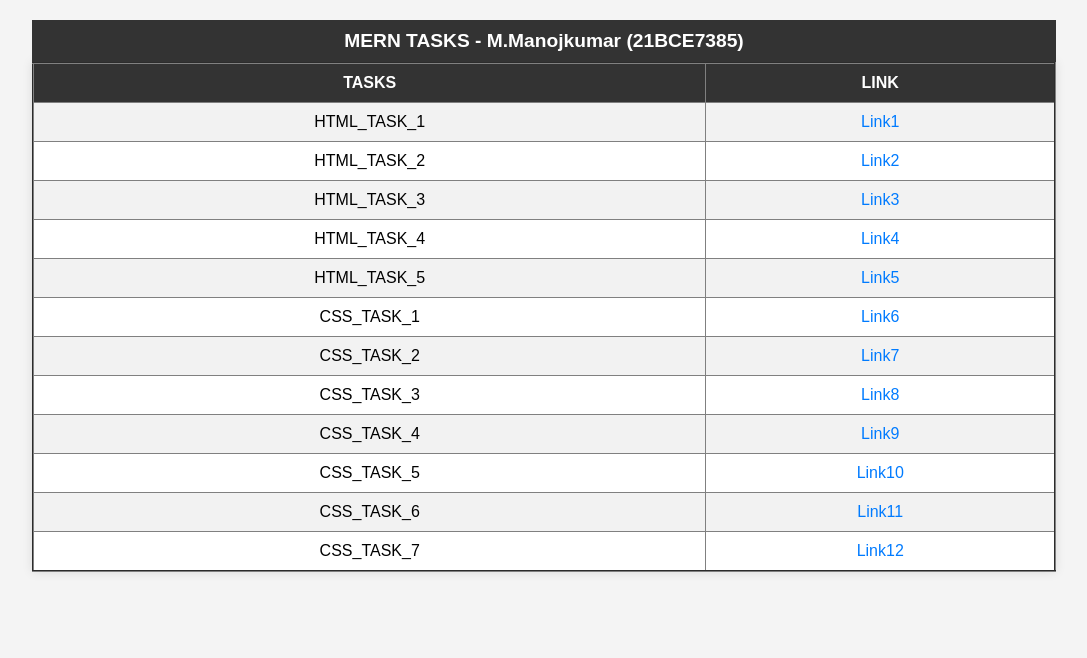
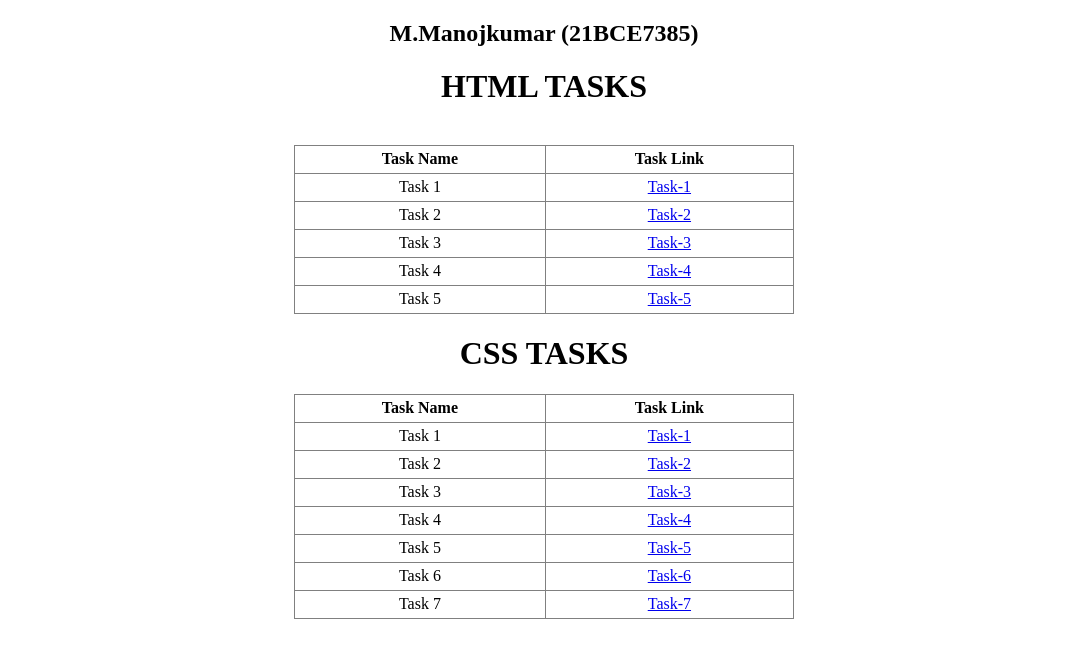
Before and after one commit to Manoj3109/MernFS2023, a plain HTML site: page index.html in a window 1280 px wide. Shown: the whole page, without its empty margins (96-1183 px from the left). Drawn offline with Linux system fonts and the light colour scheme.

Commit message:
Update index.html

```diff
--- a/index.html
+++ b/index.html
@@ -1,119 +1,88 @@
 <!DOCTYPE html>
 <html lang="en">
 <head>
-    <meta charset="UTF-8" />
-    <meta name="viewport" content="width=device-width, initial-scale=1.0" />
-    <title>MERN ASSIGNMENTS</title>
+    <meta charset="UTF-8">
+    <meta name="viewport" content="width=device-width, initial-scale=1.0">
+    <title>Document</title>
     <style>
-      body {
-        font-family: Arial, sans-serif;
-        background-color: #f4f4f4;
-        margin: 0;
-        padding: 0;
+        table,td,th,tr{
+            border-collapse: collapse;
+            width : 500px;
+            height: 25px;
+            text-align: center;
+        }
+        table{
+            margin-left: auto;
+            margin-right: auto;
         }
 
-      header {
-        text-align: center;
-        background-color: #333;
-        color: #fff;
-        padding: 20px 0;
-      }
-
-      table {
-        width: 80%;
-        margin: 20px auto;
-        border-collapse: collapse;
-        background-color: #fff;
-        box-shadow: 0 0 10px rgba(0, 0, 0, 0.1);
-      }
-
-      caption {
-        font-size: 1.2em;
-        font-weight: bold;
-        padding: 10px;
-        background-color: #333;
-        color: #fff;
-      }
-
-      th,
-      td {
-        padding: 10px;
-        text-align: center;
-      }
-
-      th {
-        background-color: #333;
-        color: #fff;
-      }
-
-      tr:nth-child(even) {
-        background-color: #f2f2f2;
-      }
-
-      a {
-        text-decoration: none;
-        color: #007bff;
-      }
-
-      a:hover {
-        text-decoration: underline;
-      }
     </style>
 </head>
 <body>
-    <table border="2" align="center">
-      <caption>
-        MERN TASKS - M.Manojkumar (21BCE7385)
-      </caption>
-      <th>TASKS</th>
-      <th>LINK</th>
+    <h2 style="text-align: center">
+        M.Manojkumar (21BCE7385)
+    </h2>
+    <h1 style="text-align: center">HTML TASKS</h1>
+    <br>
+    <table border = '1'>
         <tr>
-        <td>HTML_TASK_1</td>
-        <td><a href="Html-task1.html">Link1</a></td>
+            <th>Task Name</th>
+            <th>Task Link</th>
         </tr>
         <tr>
-        <td>HTML_TASK_2</td>
-        <td><a href="Html-task2.html">Link2</a></td>
+            <td>Task 1</th>
+            <td><a href = "Html-task1.html" target="_blank">Task-1</a></td>
         </tr>
         <tr>
-        <td>HTML_TASK_3</td>
-        <td><a href="Html-task3.html">Link3</a></td>
+            <td>Task 2</th>
+            <td><a href = "Html-task2.html" target="_blank">Task-2</a></td>
         </tr>
         <tr>
-        <td>HTML_TASK_4</td>
-        <td><a href="Html-task4.html">Link4</a></td>
+            <td>Task 3</th>
+            <td><a href = "Html-task3.html" target="_blank">Task-3</a></td>
         </tr>
         <tr>
-        <td>HTML_TASK_5</td>
-        <td><a href="Html-task5.html">Link5</a></td>
+            <td>Task 4</th>
+            <td><a href = "Html-task4.html" target="_blank">Task-4</a></td>
         </tr>
         <tr>
-        <td>CSS_TASK_1</td>
-        <td><a href="CSS-task1.html">Link6</a></td>
+            <td>Task 5</th>
+            <td><a href = "Html-task5.html" target="_blank">Task-5</a></td>
+        </tr>
+    </table>
+    <h1 style="text-align: center">CSS TASKS</h1>
+    <table border = '1'>
+        <tr>
+            <th>Task Name</th>
+            <th>Task Link</th>
         </tr>
         <tr>
-        <td>CSS_TASK_2</td>
-        <td><a href="CSS-task2.html">Link7</a></td>
+            <td>Task 1</th>
+            <td><a href = "CSS-task1.html" target="_blank">Task-1</a></td>
         </tr>
         <tr>
-        <td>CSS_TASK_3</td>
-        <td><a href="CSS-task3.html">Link8</a></td>
+            <td>Task 2</th>
+            <td><a href = "CSS-task2.html" target="_blank">Task-2</a></td>
         </tr>
         <tr>
-        <td>CSS_TASK_4</td>
-        <td><a href="CSS-task4.html">Link9</a></td>
+            <td>Task 3</th>
+            <td><a href = "CSS-task3.html" target="_blank">Task-3</a></td>
         </tr>
         <tr>
-        <td>CSS_TASK_5</td>
-        <td><a href="CSS-task5.html">Link10</a></td>
+            <td>Task 4</th>
+            <td><a href = "CSS-task4.html" target="_blank">Task-4</a></td>
         </tr>
         <tr>
-        <td>CSS_TASK_6</td>
-        <td><a href="CSS-task6.html">Link11</a></td>
+            <td>Task 5</th>
+            <td><a href = "CSS-task5.html" target="_blank">Task-5</a></td>
         </tr>
         <tr>
-        <td>CSS_TASK_7</td>
-        <td><a href="CSS-task7.html">Link12</a></td>
+            <td>Task 6</th>
+            <td><a href = "CSS-task6.html" target="_blank">Task-6</a></td>
+        </tr>
+        <tr>
+            <td>Task 7</th>
+            <td><a href = "CSS-task7.html" target="_blank">Task-7</a></td>
         </tr>
     </table>
 </body>
```
Lines whose indentation alone changed are shown as unchanged.
